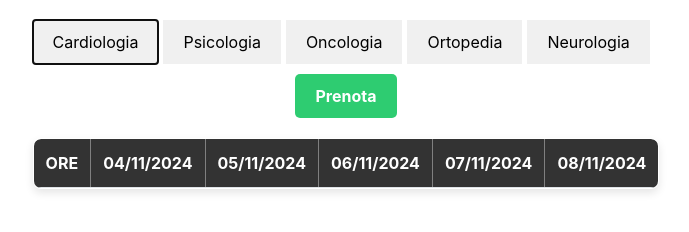
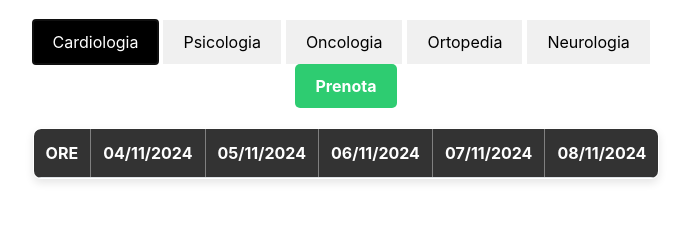
Before and after one commit to ThomasRodia/5CRodiaTacconiBarani_VisiteSpecialistiche, a website: page index.html in a window 1280 px wide. Both pictures are taken after a click on the button "Cardiologia". Shown: the whole page, without its empty margins (294-983 px from the left). Drawn offline with nearby package versions, Linux system fonts and the light colour scheme; no server answers.

Commit message:
modifica css

```diff
--- a/index.html
+++ b/index.html
@@ -11,7 +11,7 @@
   <body>
 
     <div id="app">
-      <div id="specialty-tabs" class="header"></div>
+      <div id="specialty-tabs"></div>
       <div id="controls"></div>
       <div id="tabelle"></div>
     </div>
--- a/navbar.js
+++ b/navbar.js
@@ -1,4 +1,4 @@
-
+/*
 
 const specialties = {
   "Cardiologia": "",
@@ -34,7 +34,7 @@ const createSpecialtyTabs = (parentElement) => {
     },
     render: function() {
       parentElement.innerHTML = this.build();
-      this.setTableForActiveSpecialty();
+      //this.setTableForActiveSpecialty();
     },
 
     setTableForActiveSpecialty: function(index) {
@@ -80,3 +80,95 @@ document.addEventListener("DOMContentLoaded", () => {
   specialtyTabs.render();
   bookButton.render();
 });
+
+*/
+const specialties = {
+  "Cardiologia": "",
+  "Psicologia": "",
+  "Oncologia": "",
+  "Ortopedia": "",
+  "Neurologia": ""
+};
+
+const tableDataBySpecialty = {
+  cardiology: "",
+  psychology: "",
+  oncology: "",
+  orthopedics: "",
+  neurology: ""
+};
+
+const createSpecialtyTabs = (parentElement) => {
+ // let activeIndex = 2;
+  return {
+    build: () => {
+      return Object.keys(specialties).map((key, index) => {
+        let buttonClass = 'specialty-tab';
+        if (index === activeIndex) {
+          buttonClass += ' active'; // Keep the active class for the initial active tab
+          console.log("Prova");
+        }
+
+        // Create button HTML without onclick
+        return '<button class="' + buttonClass + '" id="tab-' + index + '">' + key + '</button>';
+      }).join('');
+    },
+    render: function() {
+      parentElement.innerHTML = this.build();
+
+      // Attach onclick handlers after rendering
+      Object.keys(specialties).forEach((key, index) => {
+        document.getElementById('tab-' + index).onclick = () => {
+          this.setTableForActiveSpecialty(index); // Set active specialty
+          this.updateButtonColors(index); // Update button colors
+        };
+      });
+    },
+
+    setTableForActiveSpecialty: function(index) {
+      activeIndex = index;
+      Tipologia = Object.keys(specialties)[index];
+
+      creaDizionarioSettimana(specialties).then((specialtyData) => {
+        console.log("specialtyData: " + specialtyData);
+        console.info(hours);
+        table.crea(specialtyData, hours, Tipologia);
+      }); // Get specific data
+    },
+
+    updateButtonColors: function(activeIndex) {
+      Object.keys(specialties).forEach((_, index) => {
+        const button = document.getElementById('tab-' + index);
+        if (index === activeIndex) {
+          button.classList.add('active');
+        } else {
+          button.classList.remove('active');
+        }
+      });
+    }
+  };
+};
+
+const createBookButton = (parentElement) => {
+  return {
+    render: () => {
+      parentElement.innerHTML =
+        '<div style="display: flex; justify-content: center;">' +
+          '<button class="book-button" id="bookAppointmentButton">Prenota</button>' +
+        '</div>';
+
+      document.getElementById("bookAppointmentButton").onclick = () => {
+        createBookingModal();
+      };
+    }
+  };
+};
+
+const specialtyTabs = createSpecialtyTabs(document.getElementById("specialty-tabs"));
+const bookButton = createBookButton(document.getElementById("controls"));
+
+document.addEventListener("DOMContentLoaded", () => {
+  specialtyTabs.setTableForActiveSpecialty(3);
+  specialtyTabs.render();
+  bookButton.render();
+});
--- a/style.css
+++ b/style.css
@@ -14,29 +14,34 @@ body {
 .specialty-tab {
   padding: 10px 20px;
   margin-right: 5px;
-    background-color: #f0f0f0;
+  background-color: #f0f0f0; /* Default background color */
   border: none;
   cursor: pointer;
+  transition: background-color 0.3s;
 }
 
 .specialty-tab.active {
-    background-color: black;
+  background-color: black; /* Active color */
   color: white;
+}
+
+.specialty-tab:not(.active):hover {
+  background-color: #e0e0e0; /* Hover color */
 }
 
 .book-button {
   padding: 10px 20px;
-    background-color: #2ecc71; /* Colore verde */
-    color: white; /* Testo bianco */
+  background-color: #2ecc71;
+  color: white;
   border: none;
   border-radius: 5px;
   font-weight: bold;
   cursor: pointer;
-    transition: background-color 0.3s; /* Transizione per effetto hover */
+  transition: background-color 0.3s;
 }
 
 .book-button:hover {
-    background-color: #27ae60; /* Colore verde più scuro al passaggio del mouse */
+  background-color: #27ae60;
 }
 
 .table {
```
Lines whose indentation alone changed are shown as unchanged.
